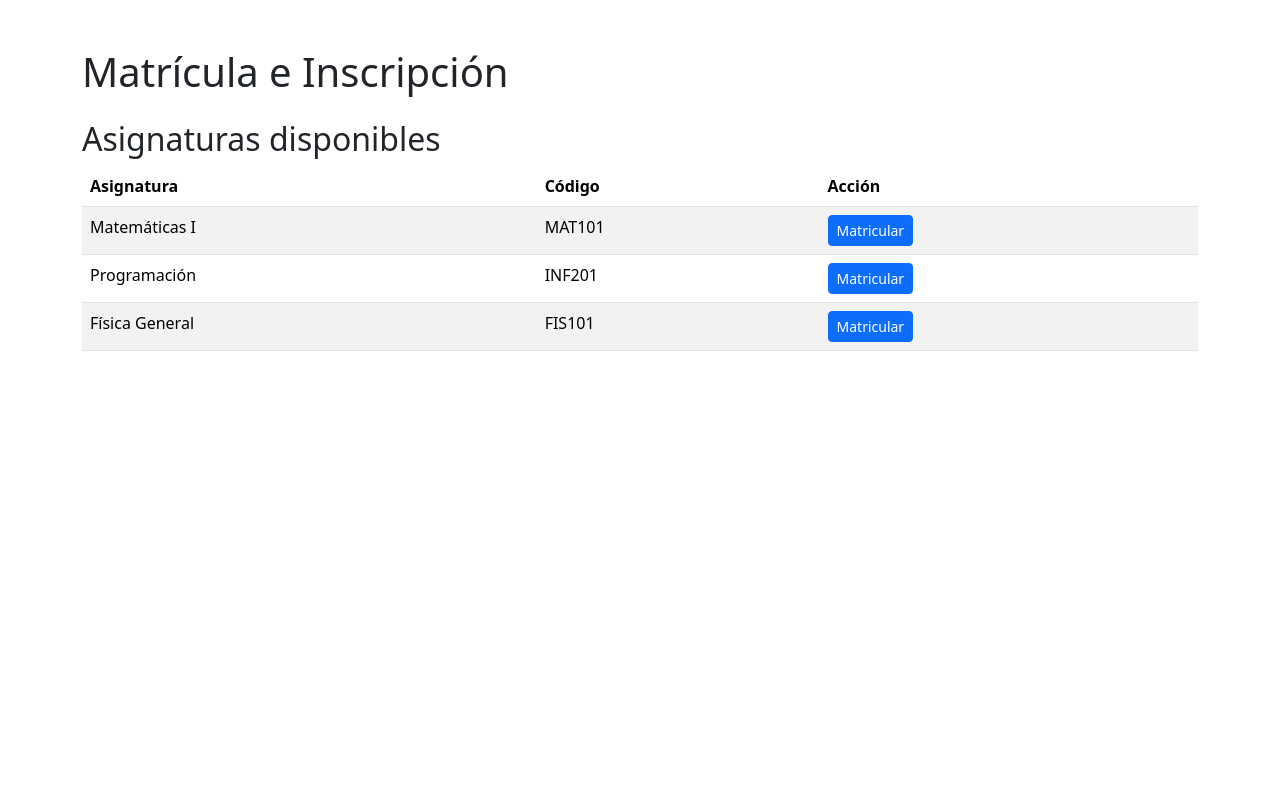
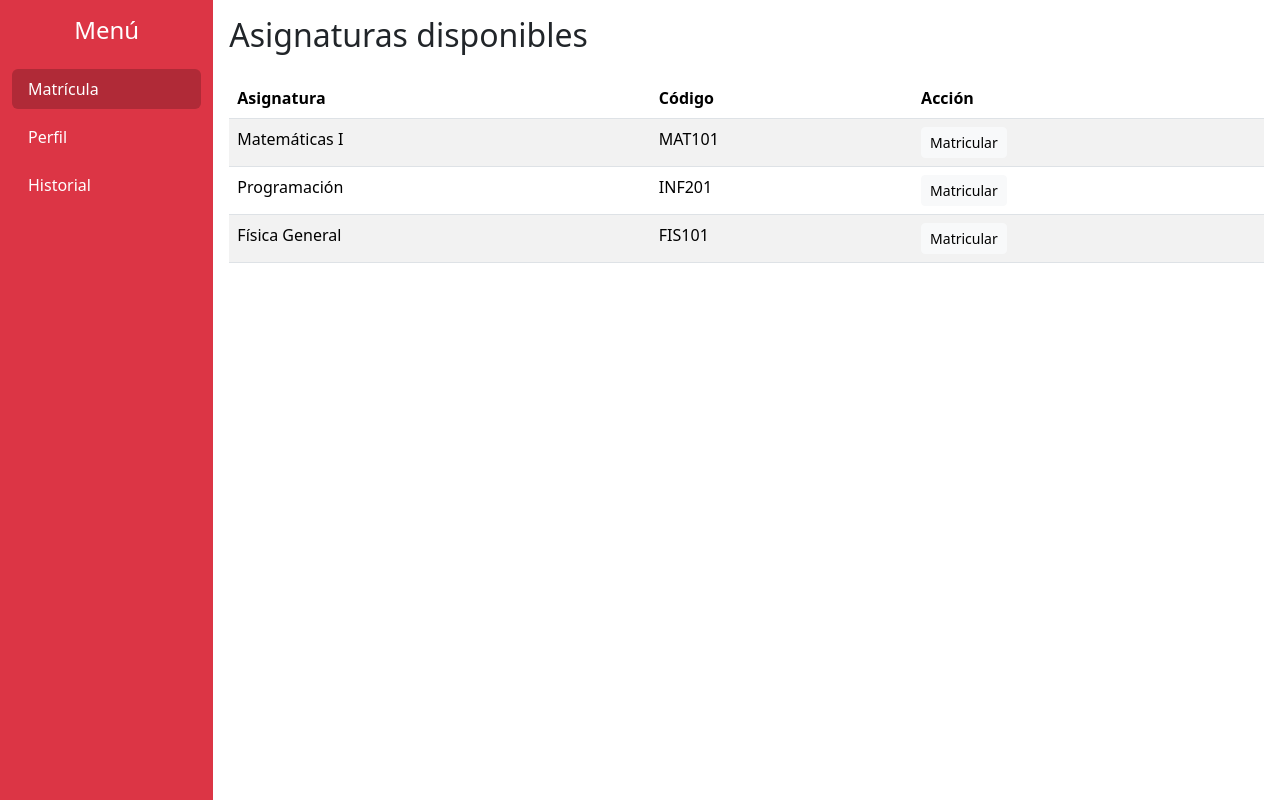
Before and after one commit to jesusb26/Mockup-matricula, a plain HTML site: page index.html in a window 1280 px wide. Drawn offline with nearby package versions, Linux system fonts and the light colour scheme.

Commit message:
Update index.html

```diff
--- a/index.html
+++ b/index.html
@@ -9,15 +9,55 @@
     href="https://cdn.jsdelivr.net/npm/bootstrap@5.4.0/dist/css/bootstrap.min.css"
     rel="stylesheet"
   />
+  <style>
+    body { height: 100vh; overflow: hidden; }
+    .sidebar {
+      background-color: #dc3545;
+      color: white;
+      height: 100%;
+      padding-top: 1rem;
+    }
+    .sidebar a {
+      color: white;
+      text-decoration: none;
+    }
+    .sidebar .nav-link.active {
+      background-color: #b02a37;
+    }
+    .content {
+      padding: 1rem;
+      height: 100%;
+      overflow-y: auto;
+    }
+    .table-responsive { max-height: calc(100vh - 200px); overflow-y: auto; }
+  </style>
 </head>
 <body>
-  <div class="container py-5">
-    <!-- Título -->
-    <h1 class="mb-4">Matrícula e Inscripción</h1>
+  <div class="container-fluid h-100">
+    <div class="row h-100">
+      <!-- Sidebar -->
+      <nav class="col-2 sidebar d-flex flex-column">
+        <h4 class="text-center">Menú</h4>
+        <ul class="nav nav-pills flex-column mt-3">
+          <li class="nav-item mb-2">
+            <a class="nav-link active" href="#" id="menu-matricula" onclick="mostrarAsignaturas()">Matrícula</a>
+          </li>
+          <!-- Aquí puedes agregar más opciones -->
+          <li class="nav-item mb-2">
+            <a class="nav-link" href="#">Perfil</a>
+          </li>
+          <li class="nav-item">
+            <a class="nav-link" href="#">Historial</a>
+          </li>
+        </ul>
+      </nav>
 
-    <!-- 1) Lista de Asignaturas -->
+      <!-- Content -->
+      <main class="col-10 content">
+        <!-- Vista de Asignaturas -->
         <div id="asignaturas-view">
-      <h2>Asignaturas disponibles</h2>
+          <h2 class="mb-4">Asignaturas disponibles</h2>
+          <div class="table-responsive">
             <table class="table table-striped">
               <thead>
                 <tr>
@@ -27,15 +67,26 @@
                 </tr>
               </thead>
               <tbody id="asignaturas-table">
-          <!-- Se llena dinámicamente -->
+                <!-- Datos dinámicos -->
               </tbody>
             </table>
           </div>
+        </div>
+      </main>
+    </div>
+  </div>
 
-    <!-- 2) Lista de Cursos para la asignatura seleccionada -->
-    <div id="cursos-view" class="d-none">
-      <button class="btn btn-link mb-3" onclick="volver();">&larr; Volver a Asignaturas</button>
-      <h2 id="curso-titulo">Cursos de [Asignatura]</h2>
+  <!-- Modal Cursos -->
+  <div class="modal fade" id="cursosModal" tabindex="-1" aria-labelledby="cursosModalLabel" aria-hidden="true">
+    <div class="modal-dialog modal-lg">
+      <div class="modal-content">
+        <div class="modal-header" style="background-color: #dc3545; color: white;">
+          <h5 class="modal-title" id="cursosModalLabel">Cursos disponibles</h5>
+          <button type="button" class="btn-close btn-close-white" data-bs-dismiss="modal" aria-label="Cerrar"></button>
+        </div>
+        <div class="modal-body">
+          <h6 id="curso-titulo"></h6>
+          <div class="table-responsive">
             <table class="table table-bordered">
               <thead>
                 <tr>
@@ -46,9 +97,15 @@
                 </tr>
               </thead>
               <tbody id="cursos-table">
-          <!-- Se llena dinámicamente -->
+                <!-- Dinámico -->
               </tbody>
             </table>
+          </div>
+        </div>
+        <div class="modal-footer">
+          <button type="button" class="btn btn-secondary" data-bs-dismiss="modal">Cerrar</button>
+        </div>
+      </div>
     </div>
   </div>
 
@@ -57,7 +114,7 @@
     src="https://cdn.jsdelivr.net/npm/bootstrap@5.4.0/dist/js/bootstrap.bundle.min.js">
   </script>
   <script>
-    // Simulación de datos
+    // Datos simulados
     const asignaturas = [
       { id: 1, nombre: 'Matemáticas I', codigo: 'MAT101' },
       { id: 2, nombre: 'Programación', codigo: 'INF201' },
@@ -77,7 +134,7 @@
       ]
     };
 
-    // Pinta la lista de asignaturas
+    // Render Asignaturas
     function cargarAsignaturas() {
       const tbody = document.getElementById('asignaturas-table');
       tbody.innerHTML = '';
@@ -87,10 +144,7 @@
             <td>${a.nombre}</td>
             <td>${a.codigo}</td>
             <td>
-              <button
-                class="btn btn-primary btn-sm"
-                onclick="mostrarCursos(${a.id}, '${a.nombre}')"
-              >
+              <button class="btn btn-light btn-sm" onclick="mostrarCursos(${a.id}, '${a.nombre}')">
                 Matricular
               </button>
             </td>
@@ -98,10 +152,13 @@
       });
     }
 
-    // Muestra la vista de cursos para una asignatura
+    // Mostrar Asignaturas al hacer clic en menú
+    function mostrarAsignaturas() {
+      document.getElementById('asignaturas-view').scrollIntoView({ behavior: 'smooth' });
+    }
+
+    // Mostrar Cursos en Modal
     function mostrarCursos(asigId, asigNombre) {
-      document.getElementById('asignaturas-view').classList.add('d-none');
-      document.getElementById('cursos-view').classList.remove('d-none');
       document.getElementById('curso-titulo').textContent = `Cursos de ${asigNombre}`;
       const tbody = document.getElementById('cursos-table');
       tbody.innerHTML = '';
@@ -112,24 +169,15 @@
             <td>${c.horario}</td>
             <td>${c.inscritos}/${c.capacidad}</td>
             <td>
-              <button
-                class="btn btn-success btn-sm"
-                ${c.inscritos >= c.capacidad ? 'disabled' : ''}
-              >
+              <button class="btn btn-white btn-sm" ${c.inscritos>=c.capacidad? 'disabled':''}>
                 Inscribir
               </button>
             </td>
           </tr>`;
       });
+      new bootstrap.Modal(document.getElementById('cursosModal')).show();
     }
 
-    // Volver al listado de asignaturas
-    function volver() {
-      document.getElementById('cursos-view').classList.add('d-none');
-      document.getElementById('asignaturas-view').classList.remove('d-none');
-    }
-
-    // Inicialización
     document.addEventListener('DOMContentLoaded', cargarAsignaturas);
   </script>
 </body>
```
Lines whose indentation alone changed are shown as unchanged.
